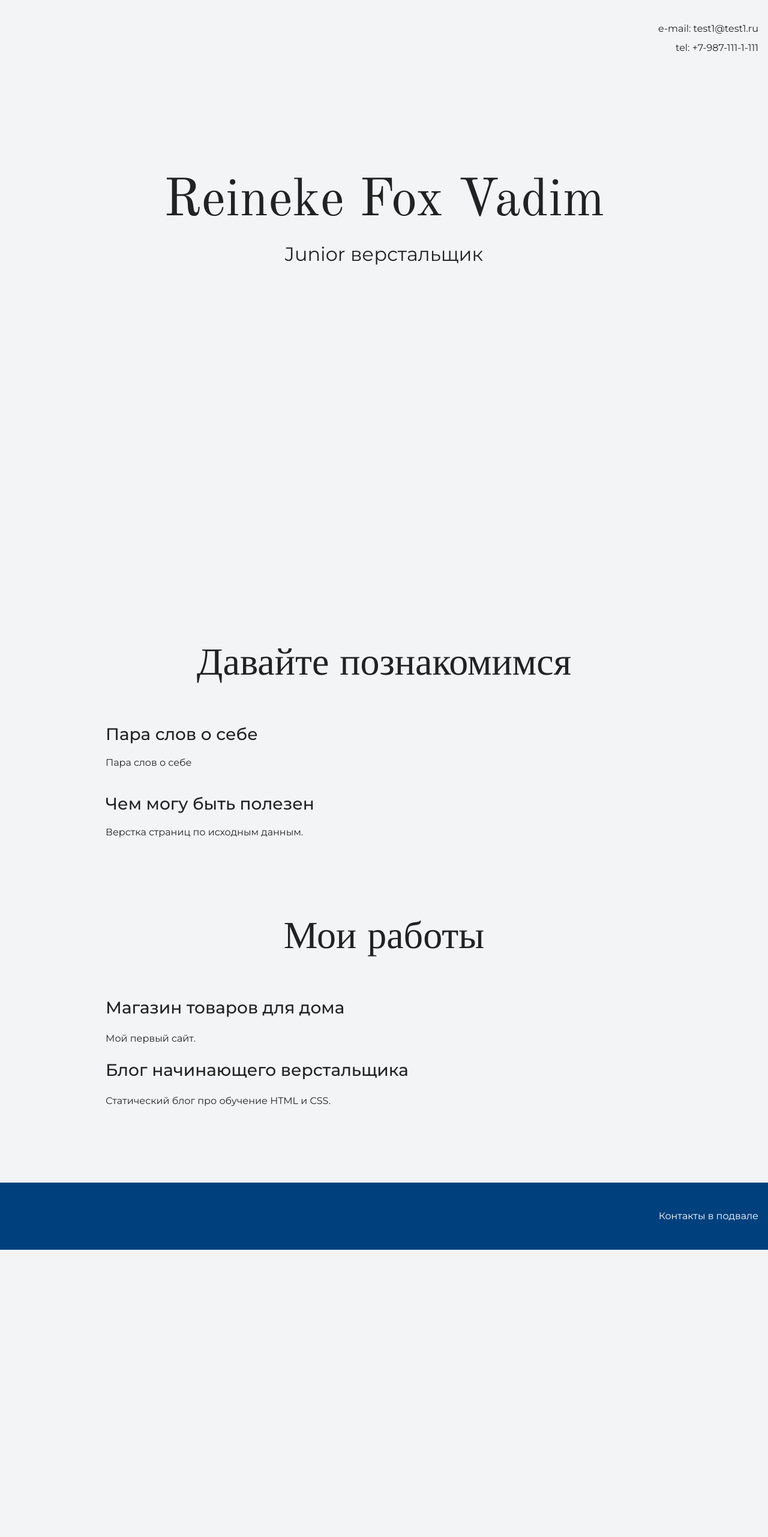
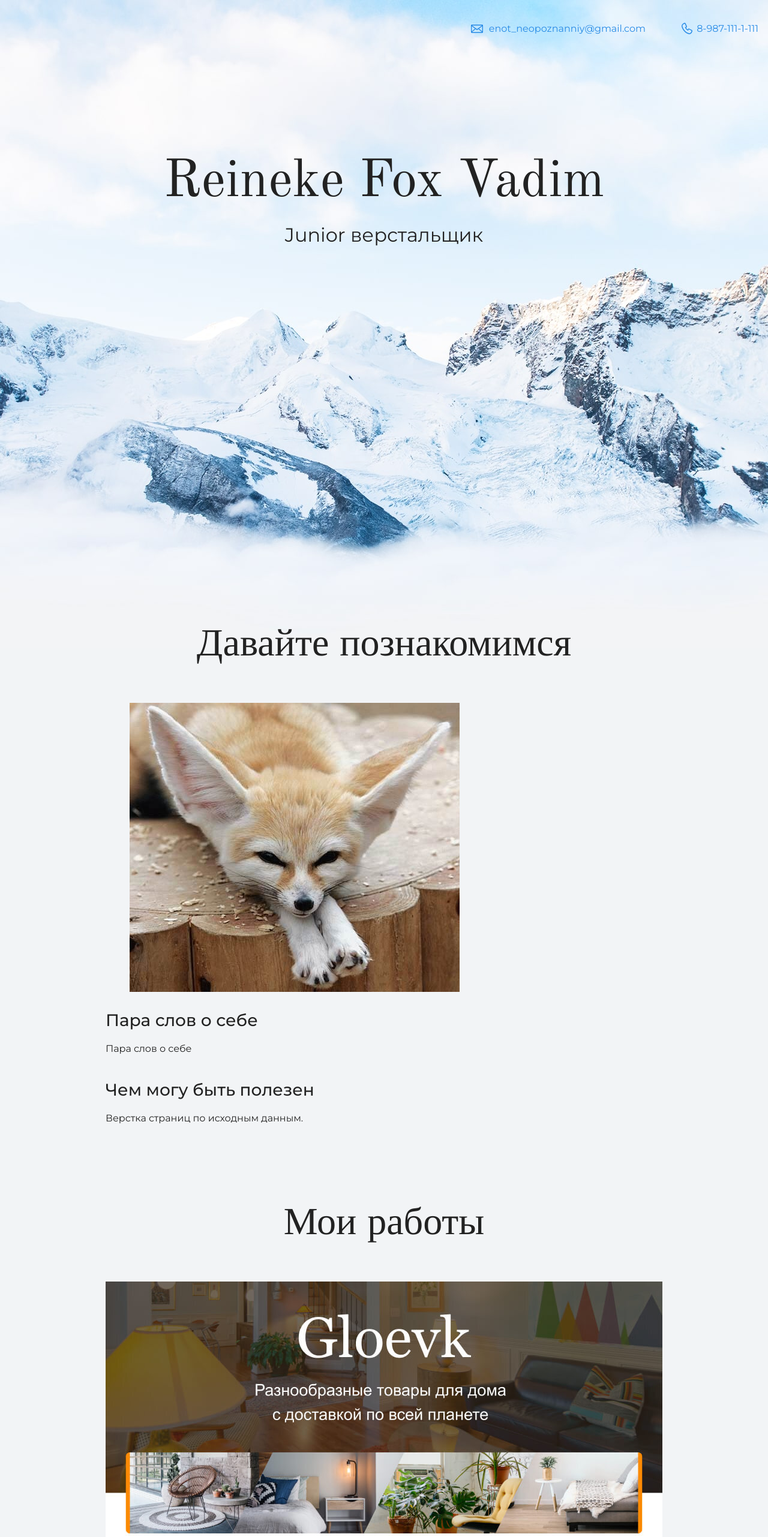
Before and after one commit to ReinekeFox-Vadim/Home-page-test, a plain HTML site: page index.html in a window 1280 px wide. Shown: the top 2563 px of the page at 60% size. Before the commit the page ends 2084 px from the top, so only its background shows below. Drawn offline with nearby package versions, Linux system fonts and the light colour scheme.

Commit message:
Add files via upload
update 190521

```diff
--- a/index.html
+++ b/index.html
@@ -10,8 +10,10 @@
   <body>
     <header class="page-header">
       <div class="container">
-      e-mail: test1@test1.ru<br>
-      tel: +7-987-111-1-111
+        <a class="header-email"
+        href="mailto:enot_neopoznanniy@gmail.com">enot_neopoznanniy@gmail.com</a>
+        <a class="header-phone"
+        href="tel:8-987-111-1-111">8-987-111-1-111</a>
     </div>
     </header>
 
@@ -25,6 +27,9 @@
     <section class="intro">
       <div class="container">
       <h2 class="subheading">Давайте познакомимся</h2>
+      <figure>
+      <img src="files/user.jpg" width="550" height="482" alt="фотография неопознанного енота">
+    </figure>
       <h3>Пара слов о себе</h3>
       <p>Пара слов о себе </p>
       <h3>Чем могу быть полезен</h3>
@@ -36,7 +41,11 @@
       <div class="container">
       <h2 class="subheading">Мои работы</h2>
 
-      <h3>Магазин товаров для дома</h3>
+
+      <figure class="project-image">
+        <img src="files/project.jpg" width="928" heiht="536" alt="Сайт магазина товаров для дома">
+        <h3><figcaption>Магазин товаров для дома</figcaption></h3>
+      </figure>
       <p>Мой первый сайт.</p>
 
       <h3>Блог начинающего верстальщика</h3>
@@ -46,7 +55,10 @@
 
     <footer class="page-footer">
       <div class="container">
-      Контакты в подвале
+      <a class="footer-email"
+        href="mailto:enot_neopoznanniy@gmail.com">enot_neopoznanniy@gmail.com</a>
+        <a class="footer-phone"
+        href="tel:8-987-111-1-111">8-987-111-1-111</a>
     </div>
     </footer>
   </body>
```
Also changed, not shown: files/project.jpg (added), files/user.jpg (added), img/hero-bg.jpg (added), img/icon-css.svg (added), img/icon-email-footer.svg (added), img/icon-email-header.svg (added), img/icon-html.svg (added), img/icon-phone-footer.svg (added), img/icon-phone-header.svg (added).
